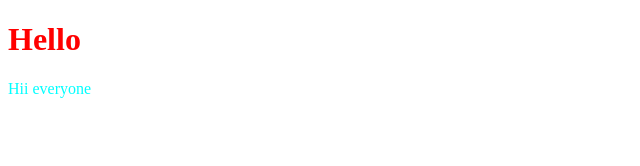
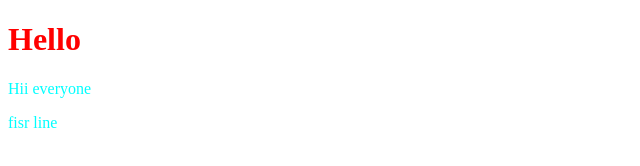
Before and after one commit to sujan-chakraborty1645/botx-repo, a plain HTML site: page index.html in a window 1280 px wide. Shown: the full height of the page, 0-640 px from the left. Drawn offline with Linux system fonts and the light colour scheme.

Commit message:
third commit

```diff
--- a/index.html
+++ b/index.html
@@ -15,5 +15,6 @@
     <body>
         <h1>Hello</h1>
         <p>Hii everyone</p>
+        <p>fisr line</p>
     </body>
 </html>
```
